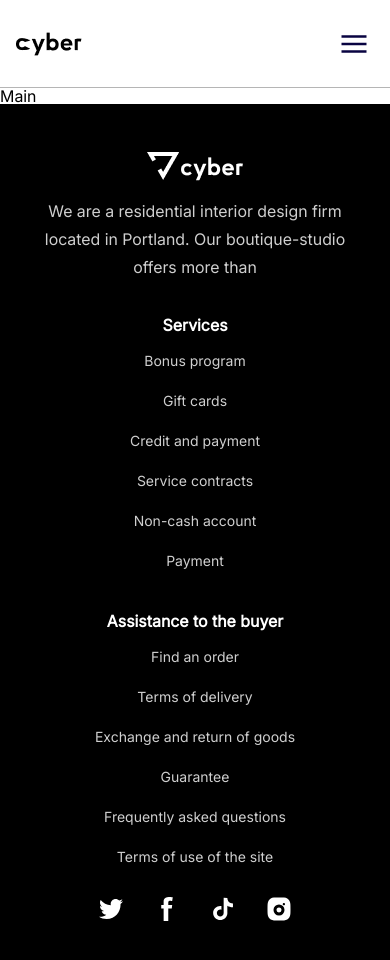
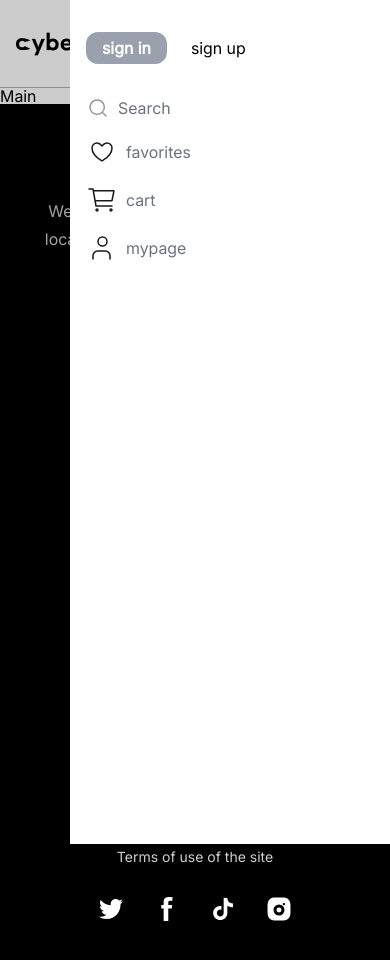
Before and after one commit to jngmnj/shop-vite-ts, a React (Vite) app: page / in a window 390 px wide. Both pictures are taken after a click on the button 354 px from the left and 43 px from the top of the page. Shown: the top 960 px of the page. Built offline with nearby package versions, Linux system fonts and the light colour scheme.

Commit message:
✨ Feat: Header 사이드메뉴 추가, NavBar 삭제
- 모바일 사이드메뉴 추가
- NavBar 삭제
- SearchBar width 수정

```diff
--- a/package.json
+++ b/package.json
@@ -13,6 +13,7 @@
     "@tailwindcss/vite": "^4.1.3",
     "react": "^19.0.0",
     "react-dom": "^19.0.0",
+    "react-icons": "^5.5.0",
     "react-router-dom": "^7.5.0"
   },
   "devDependencies": {
--- /dev/null
+++ b/src/components/common/Fade.jsx
@@ -0,0 +1,13 @@
+const Fade = ({ isOpen, handleClick }) => {
+  return (
+    <div
+      className={`fixed inset-0 bg-black opacity-20 z-0 ${
+        isOpen ? "block" : "hidden"
+      }`}
+      onClick={handleClick}
+      role="presentation" // 의미 없음 명시
+    ></div>
+  );
+};
+
+export default Fade;
--- a/src/components/common/Header.tsx
+++ b/src/components/common/Header.tsx
@@ -1,27 +1,32 @@
+import { useState } from 'react';
+import { Link } from 'react-router-dom';
+
 import cartIcon from '@/assets/icons/32px/Cart.svg';
 import favorIcon from '@/assets/icons/32px/Favorites.svg';
+import searchIcon from '@/assets/icons/32px/Search.svg';
 import userIcon from '@/assets/icons/32px/User.svg';
 import sideMenuIcon from '@/assets/icons/40px/Burger.svg';
 import logo from '@/assets/images/common/Logo.png';
-import { useState } from 'react';
-import { Link } from 'react-router-dom';
 
-import NavBar from './NavBar';
+import Fade from './Fade';
 import SearchBar from './SearchBar';
 
 const Header = () => {
   const [isSideOpen, setIsSideOpen] = useState(false);
+
   const toggleSideMenu = () => {
     setIsSideOpen((prev) => !prev);
   };
   return (
     <header className="h-22 border-b border-b-[#B5B5B5] p-4 md:h-auto">
       <div className="inner flex h-full items-center justify-between gap-14">
-        <Link to="/">
-          <img src={logo} alt="logo" />
-        </Link>
-        <SearchBar />
-        <NavBar />
+        <div className="flex w-full items-center gap-14">
+          <Link to="/">
+            <img src={logo} alt="logo" />
+          </Link>
+          <SearchBar />
+        </div>
+        {/* <NavBar /> */}
         <div className="hidden gap-6 md:flex">
           <Link to="/favorites">
             <img src={favorIcon} alt="favorites" />
@@ -33,9 +38,62 @@ const Header = () => {
             <img src={userIcon} alt="user" />
           </Link>
         </div>
-        <button className="flex md:hidden" onClick={toggleSideMenu}>
+        <button
+          className="flex cursor-pointer md:hidden"
+          onClick={toggleSideMenu}
+        >
           <img src={sideMenuIcon} alt="user" />
         </button>
+      </div>
+      {/* sideMenu */}
+      <div>
+        <Fade isOpen={isSideOpen} handleClick={toggleSideMenu} />
+        <div
+          className={`transition-allduration-300 fixed top-0 h-screen w-80 overflow-y-auto bg-white p-4 transition-all ease-in-out ${
+            isSideOpen ? 'right-0' : '-right-full'
+          }`}
+        >
+          <div className="mt-4 flex items-center gap-4">
+            <>
+              <Link
+                to="/login"
+                className="rounded-xl bg-gray-400 px-4 py-2 font-bold text-white transition hover:bg-gray-500"
+              >
+                sign in
+              </Link>
+              <Link
+                to="/signup"
+                className="rounded-xl bg-transparent px-2 py-2 transition hover:text-gray-400"
+              >
+                sign up
+              </Link>
+            </>
+          </div>
+          <div className="mt-8 flex flex-col gap-4">
+            <Link
+              to="/search"
+              className="flex items-center gap-2 text-gray-500"
+            >
+              <img src={searchIcon} alt="" />
+              Search
+            </Link>
+            <Link
+              to="/favorites"
+              className="flex items-center gap-2 text-gray-500"
+            >
+              <img src={favorIcon} alt="favorites" />
+              favorites
+            </Link>
+            <Link to="/cart" className="flex items-center gap-2 text-gray-500">
+              <img src={cartIcon} alt="cart" />
+              cart
+            </Link>
+            <Link to="/user" className="flex items-center gap-2 text-gray-500">
+              <img src={userIcon} alt="user" />
+              mypage
+            </Link>
+          </div>
+        </div>
       </div>
     </header>
   );
--- a/src/components/common/SearchBar.tsx
+++ b/src/components/common/SearchBar.tsx
@@ -1,6 +1,8 @@
-import searchIcon from '@/assets/icons/32px/Search.svg';
 import { useRef } from 'react';
 import { useNavigate } from 'react-router-dom';
+
+import searchIcon from '@/assets/icons/32px/Search.svg';
+
 const SearchBar = () => {
   const inputRef = useRef<HTMLInputElement>(null);
   const navigate = useNavigate();
@@ -14,7 +16,7 @@ const SearchBar = () => {
   };
 
   return (
-    <div className="hidden flex-1 md:flex">
+    <div className="hidden w-full max-w-[24rem] flex-1 md:flex">
       <form onSubmit={handleSubmit} className="w-full">
         <input
           type="text"
```
Also changed, not shown: 1 other file (tests, documents, lock files or other folders).
